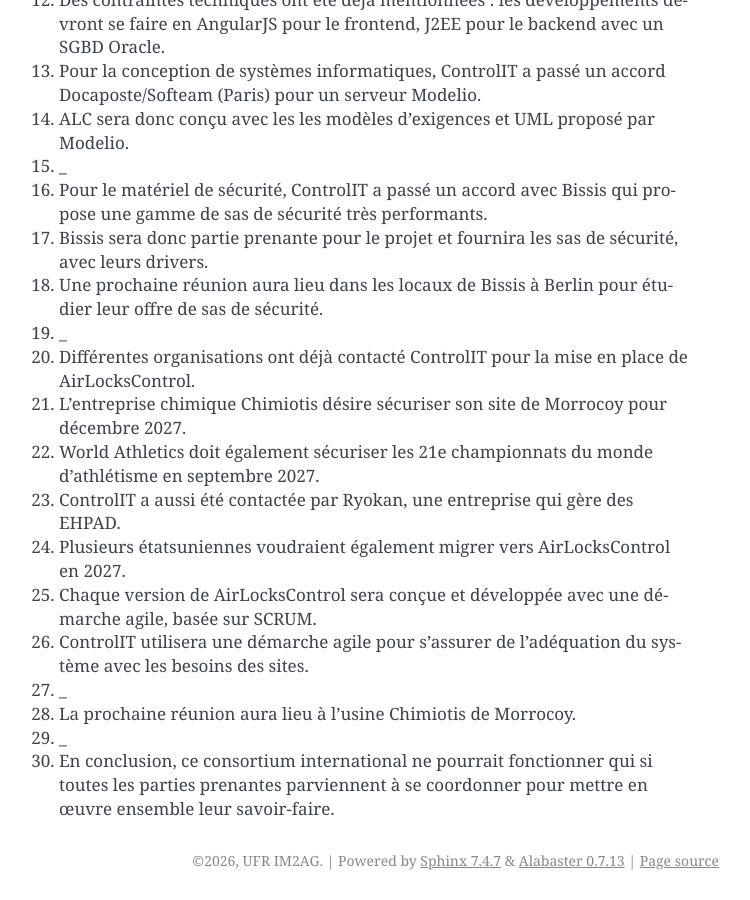
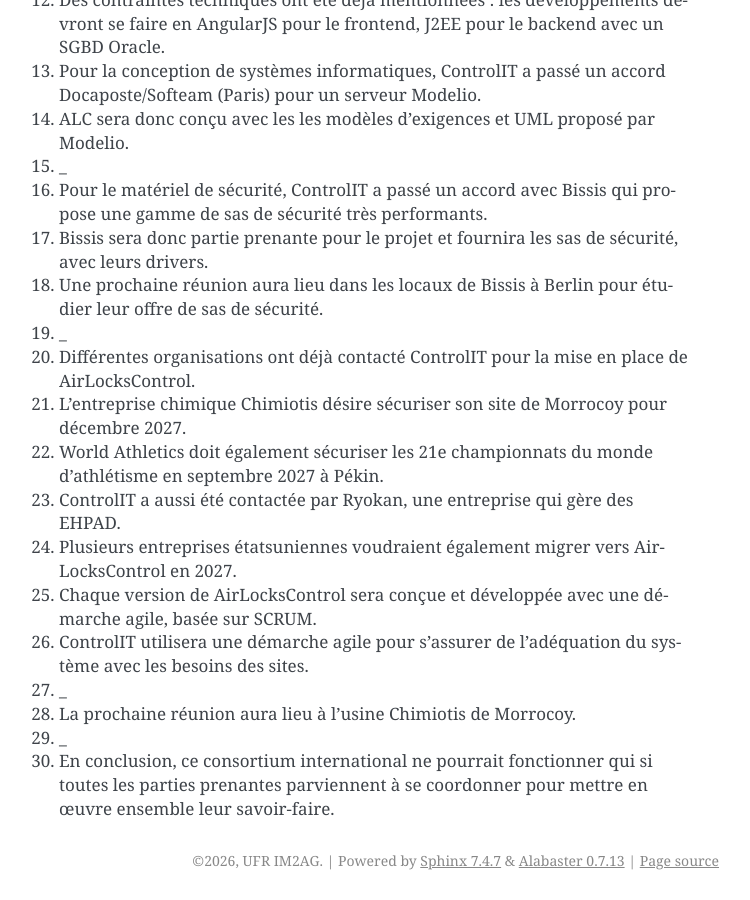
Before and after one commit to cyrilled/ALC, a Sphinx documentation site: the page built from docs/res/CR001.rst, in a window 1280 px wide and 900 px high, scrolled down 1262 px. Shown: the whole window, without its empty margins (391-1141 px from the left). Built offline with Sphinx 7.4.7, drawn with Linux system fonts in a browser that asks for light colours; some of the changed text lies outside the part shown.

```diff
--- a/docs/res/CR001.rst
+++ b/docs/res/CR001.rst
@@ -46,9 +46,9 @@ En ce début de projet, les parties prenantes sont les suivantes :
 #. _
 #. Différentes organisations ont déjà contacté ControlIT pour la mise en place de AirLocksControl.
 #. L'entreprise chimique Chimiotis désire sécuriser son site de Morrocoy pour décembre 2027.
-#. World Athletics doit également sécuriser les 21e championnats du monde d'athlétisme en septembre 2027.
+#. World Athletics doit également sécuriser les 21e championnats du monde d'athlétisme en septembre 2027 à Pékin.
 #. ControlIT a aussi été contactée par Ryokan, une entreprise qui gère des EHPAD.
-#. Plusieurs étatsuniennes voudraient également migrer vers AirLocksControl en 2027.
+#. Plusieurs entreprises étatsuniennes voudraient également migrer vers AirLocksControl en 2027.
 #. Chaque version de AirLocksControl sera conçue et développée avec une démarche agile, basée sur SCRUM.
 #. ControlIT utilisera une démarche agile pour s'assurer de l'adéquation du système avec les besoins des sites.
 #. _
--- a/docs/res/CR002.rst
+++ b/docs/res/CR002.rst
@@ -104,4 +104,4 @@ Nouvel intervenant, directeur de l'usine à Morrocoy :
 #. En conclusion, la visite sur le site de Morrocy a été très instructive.
 #. Il correspond bien aux fonctionnalités de base d'AirLocksControl.
 #. Cependant les incertitudes actuelles aux Venezuela obligent à remettre le développement d'une version d'AirLocksControl pour ce site.
-#. La prochaine réunion se fera à Pekin - Competis.
+#. La prochaine réunion se fera à Pékin - Competis.
--- a/docs/res/CR003.rst
+++ b/docs/res/CR003.rst
@@ -16,12 +16,12 @@ CR003 Réunion ALC pour le stade national de Pékin
 
 #. Nouvel intervenant : Apito GUARACARUMBO (AGO) - Competis, Pékin
 #. ######
-#. La réunion a eu lieu sur le site du stade national de Pékin (en chinois : 北京国家体育场 Běijīng Guójiā Tǐyùchǎng)guidé par AGO.
+#. La réunion a eu lieu sur le site du stade national de Pékin (en chinois : 北京国家体育场 Běijīng Guójiā Tǐyùchǎng) guidé par AGO.
 #. Son accès doit être hautement sécurisé pour fin 2026 afin d'accueillir les championnats du monde d'athlétisme 2027.
 #. ControlIT et Bissis seront les seuls à pouvoir équiper des sites avec des sas de sécurité hautement sécurisés.
 #. ######
 #. Un plan des installations a été fourni par Competis.
-#. A partir de la visite du site et de ce plan, un premier plan sécurité a été établi.
+#. A partir de la visite du site et de ce plan, un premier plan des accés a été établi.
 #. Les différents points d'accès et le nombre des sas de sécurité a été déterminé par ControlIT.
 #. De même pour le positionnement des caméras et de la salle de contrôle.
 
@@ -82,6 +82,7 @@ CR003 Réunion ALC pour le stade national de Pékin
         Fig. 3 : Exemple de fichier généré par Competis - Exemple Competis 01_05
 
 #. La transmission des données entre CyberCompetition et AirLocksControls devra se faire via une API sécurisée.
+#. Les questions d'incendie, d'historisation des événements et d'import par des système externes seront identiques à Chimiotis, comme pour la gestion des groupes.
 #. ######
 #. En conclusion, la visite sur le site du stade olympique de Tokyo a été très instructive.
 #. Il correspond très bien aux fonctionnalités de base que devra permettre AirLocksControls.
```
Also changed, not shown: other parts of docs/res/CR001.rst (+1 -1 lines), docs/res/media/Beijing National Stadium.jpg (added), 2 other files.
